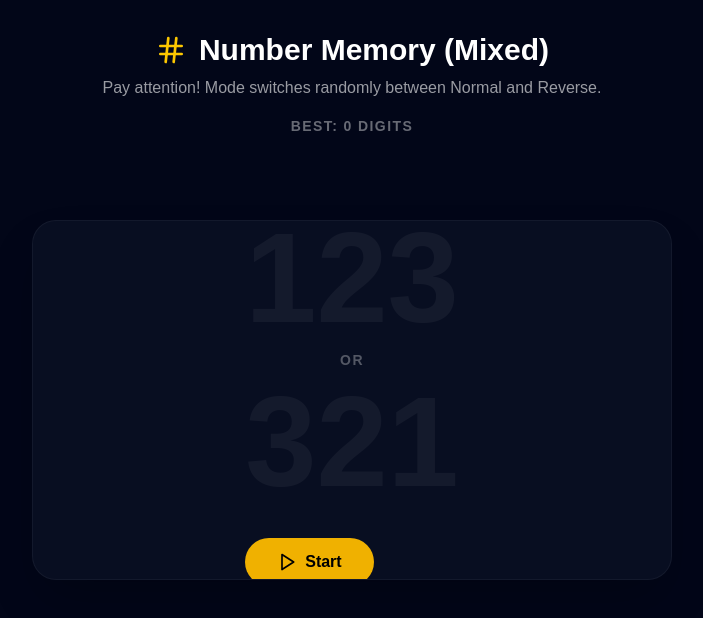
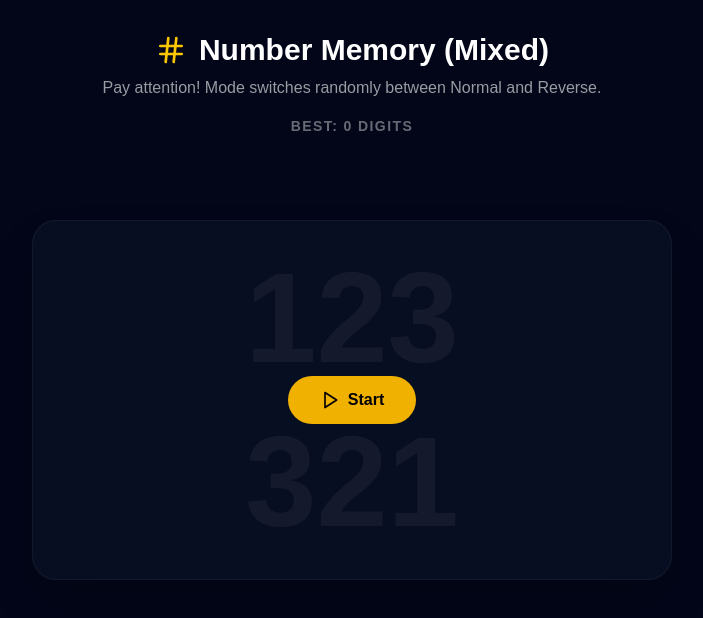
Before and after one commit to qmin93/Brainoverclock, a Next.js app in the folder frontend/: page /test/number-memory in a window 1280 px wide. Shown: the top 618 px of the page, without its empty margins (288-991 px from the left). Built offline with nearby package versions, Linux system fonts and the light colour scheme.

Commit message:
Fix Number Memory game start button alignment

```diff
--- a/frontend/components/games/NumberGame.tsx
+++ b/frontend/components/games/NumberGame.tsx
@@ -124,15 +124,15 @@
 
             <div className="relative w-full aspect-video flex flex-col items-center justify-center bg-slate-900/50 rounded-3xl border border-white/5 p-8 overflow-hidden shadow-2xl">
                 {gameState === "IDLE" && (
-                    <div className="text-center">
-                        <div className="mb-8 flex flex-col gap-2">
+                    <div className="absolute inset-0 flex items-center justify-center p-8">
+                        <div className="absolute inset-0 flex flex-col items-center justify-center gap-2 pointer-events-none z-0">
                             <h2 className="text-9xl font-black text-white/5 select-none">123</h2>
                             <span className="text-sm font-bold uppercase tracking-widest opacity-30">or</span>
                             <h2 className="text-9xl font-black text-white/5 select-none">321</h2>
                         </div>
                         <button
                             onClick={startGame}
-                            className="flex items-center gap-2 bg-yellow-500 text-black px-8 py-3 rounded-full font-bold hover:bg-yellow-400 transition-transform hover:scale-105"
+                            className="relative z-10 flex items-center gap-2 bg-yellow-500 text-black px-8 py-3 rounded-full font-bold hover:bg-yellow-400 transition-transform hover:scale-105"
                         >
                             <Play className="w-5 h-5" /> Start
                         </button>
@@ -177,8 +177,8 @@
                             value={inputValue}
                             onChange={(e) => setInputValue(e.target.value.replace(/[^0-9]/g, ""))}
                             className={`bg-transparent text-center text-5xl md:text-6xl font-black tracking-widest border-b-2 outline-none w-full max-w-lg py-4 placeholder:opacity-10 transition-colors duration-300 ${isReverseRound
-                                    ? "border-red-500/50 focus:border-red-500 text-red-100"
-                                    : "border-emerald-500/50 focus:border-emerald-500 text-emerald-100"
+                                ? "border-red-500/50 focus:border-red-500 text-red-100"
+                                : "border-emerald-500/50 focus:border-emerald-500 text-emerald-100"
                                 }`}
                             placeholder={level > 1 ? (isReverseRound ? "Type Backwards" : "Type Normal") : "#"}
                             autoFocus
```
